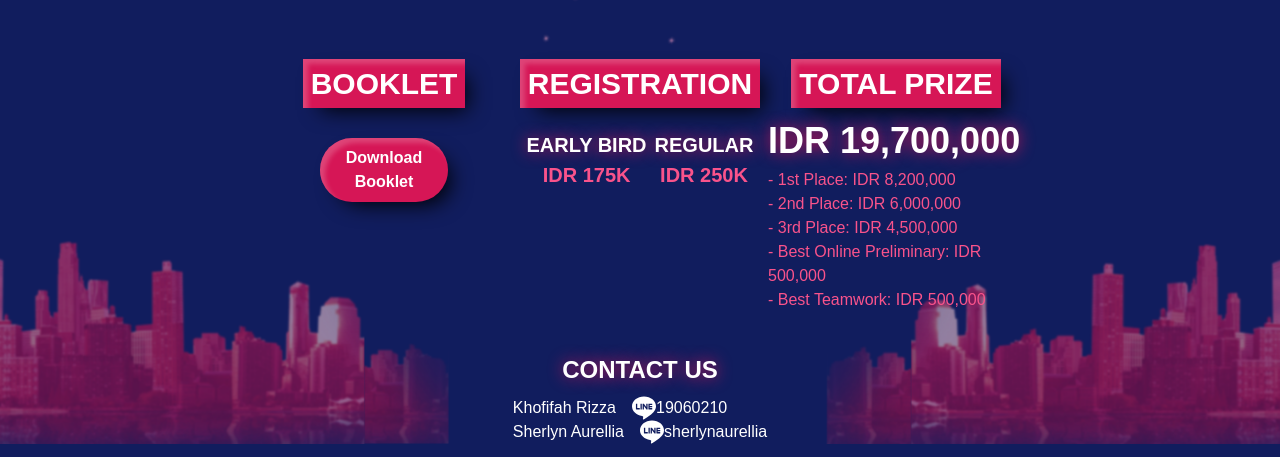
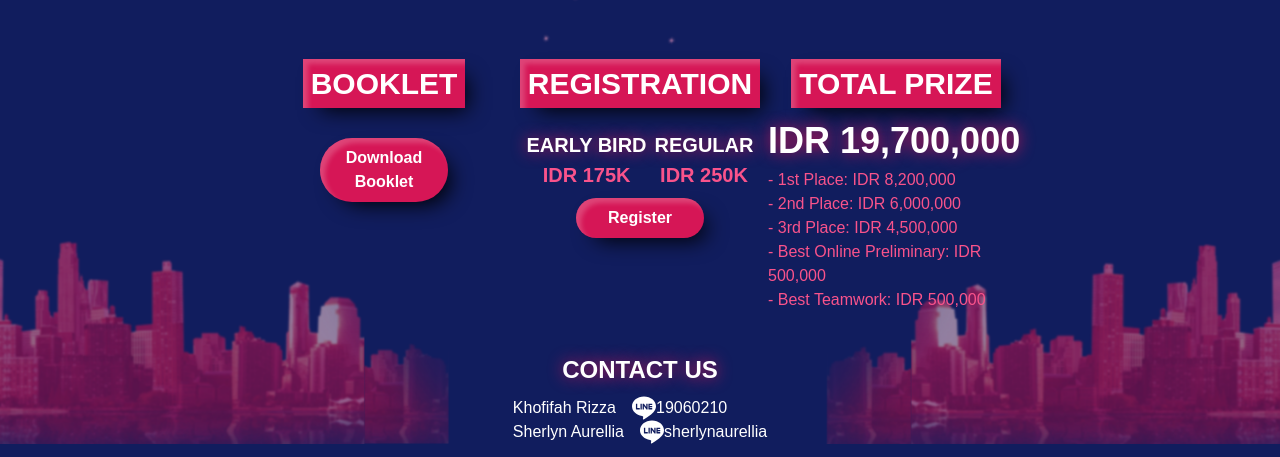
Before and after one commit to justdheja/gmad-2021-gatsby, a Gatsby site: page /nao in a window 1280 px wide. Shown: the part 1347-1804 px from the top of the page. Built offline with nearby package versions, Linux system fonts and the light colour scheme; Gatsby itself is replaced by a stand-in of ours.

Commit message:
add link nao

```diff
--- a/src/pages/nao.js
+++ b/src/pages/nao.js
@@ -78,15 +78,12 @@ const Nao = () => {
               </mark>
             </h2>
             <a
-              href="https://drive.google.com/drive/folders/1QQNa7ZMMXlUby9yq9Cs2iHoofJCaO2YP?usp=sharing"
+              href="http://bit.ly/Booklet_NAO2021"
               target="_blank"
               rel="noopener noreferrer"
               className="p-2 md:ml-0 font-semibold cursor-pointer bg-palette-pink hover:bg-palette-dusty shadow-effect-nao text-sm text-white transition ease-in duration-200 text-center text-base w-6/12 shadow-lg rounded-full"
             >
-              {/* <button className="p-2 md:ml-0 font-semibold cursor-pointer bg-palette-pink hover:bg-palette-dusty shadow-effect-nao text-sm text-white transition ease-in duration-200 text-center text-base w-6/12 shadow-lg rounded-full"> */}
-                Download Booklet
-                {/* <i>Coming Soon</i> */}
-              {/* </button> */}
+              Download Booklet
             </a>
           </div>
 
@@ -114,9 +111,13 @@ const Nao = () => {
                 </p>
               </div>
             </div>
-            {/* <button className="p-2 md:ml-0 mt-2 font-semibold cursor-pointer bg-palette-pink hover:bg-palette-dusty shadow-effect-nao text-sm text-white transition ease-in duration-200 text-center text-base w-6/12 shadow-lg rounded-full">
+            <a
+              href="http://bit.ly/Registrasi_NAO2021"
+              target="_blank"
+              className="p-2 md:ml-0 mt-2 font-semibold cursor-pointer bg-palette-pink hover:bg-palette-dusty shadow-effect-nao text-sm text-white transition ease-in duration-200 text-center text-base w-6/12 shadow-lg rounded-full"
+            >
               Register
-            </button> */}
+            </a>
           </div>
 
           <div className="flex w-full flex-col items-center justify-center">
```
